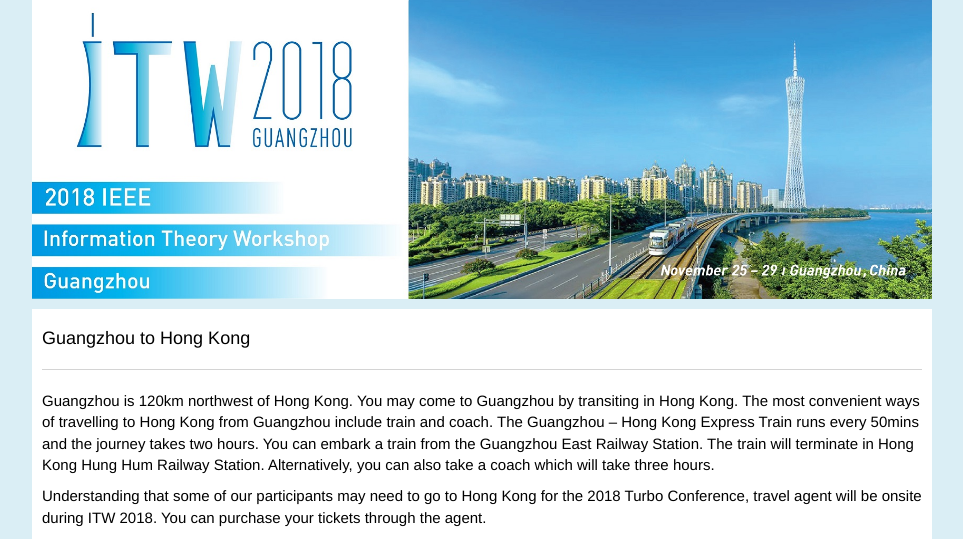
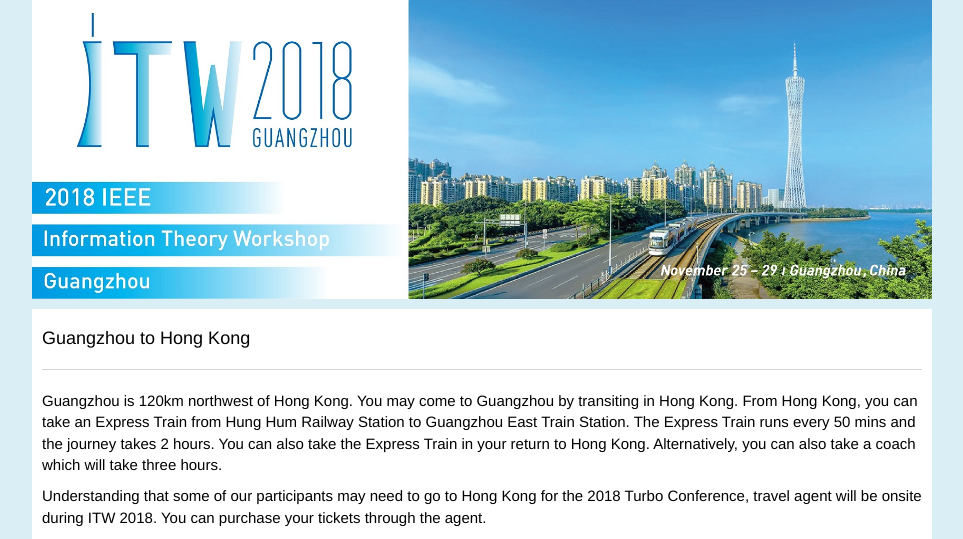
Before and after one commit to ym13349140/ITW2018, a Flask app: page /travel/Hong_Kong in a window 1280 px wide. Shown: the part 61-600 px from the top of the page, without its empty margins (158-1121 px from the left). Run offline with Flask 2, Linux system fonts and the light colour scheme; some libraries are stand-ins or nearby versions.

Commit message:
会议修改

```diff
--- a/ITW/templates/footer.html
+++ b/ITW/templates/footer.html
@@ -3,27 +3,27 @@
     <div id="sponser-content" class="row">
       <section id="sponsers">
         <div class="row">
-            <div class="col-lg-3 col-md-2 col-sm-2 col-xs-2 sponser-img">
+            <div class="col-lg-3 col-md-3 col-sm-3 col-xs-2 sponser-img">
               <a href="https://www.ieee.org/index.html" target="_blank"><img src="{{ url_for('static',filename='images/IEEE.png') }}" alt="IEEE"></a>
             </div>
-            <div class="col-lg-3 col-md-2 col-sm-2 col-xs-2 sponser-img">
+            <div class="col-lg-3 col-md-3 col-sm-3 col-xs-2 sponser-img">
               <a href="http://www.itsoc.org/" target="_blank"><img src="{{ url_for('static',filename='images/IT.png') }}" alt="IT"></a>
             </div>
-            <div class="col-lg-3 col-md-2 col-sm-2 col-xs-2 sponser-img">
+            <div class="col-lg-3 col-md-3 col-sm-3 col-xs-2 sponser-img">
               <a href="http://www.sysu.edu.cn" target="_blank"><img src="{{ url_for('static',filename='images/SYSU.jpg') }}" alt="SYSU"></a>
             </div>
-            <div class="col-lg-3 col-md-2 col-sm-2 col-xs-2 sponser-img">
+            <div class="col-lg-3 col-md-3 col-sm-3 col-xs-2 sponser-img">
               <a href="http://www.swjtu.edu.cn/" target="_blank"><img src="{{ url_for('static',filename='images/XJU.jpg') }}" alt="XJU"></a>
             </div>
         </div>
         <div class="row">
-            <div class="col-lg-3 col-md-2 col-sm-2 col-xs-2 sponser-img">
+            <div class="col-lg-3 col-md-3 col-sm-3 col-xs-2 sponser-img">
               <a href="http://www.dgut.edu.cn/" target="_blank"><img src="{{ url_for('static',filename='images/DG.jpg') }}" alt="DG"></a>
             </div>
-            <div class="col-lg-3 col-md-2 col-sm-2 col-xs-2 sponser-img">
+            <div class="col-lg-3 col-md-3 col-sm-3 col-xs-2 sponser-img">
               <a href="http://www.huawei.com/cn/" target="_blank"><img src="{{ url_for('static',filename='images/HUAWEI.png') }}" alt="HUAWEI"></a>
             </div>
-            <div class="col-lg-3 col-md-2 col-sm-2 col-xs-2 sponser-img">
+            <div class="col-lg-3 col-md-3 col-sm-3 col-xs-2 sponser-img">
               <a href="http://www.ieccr.net/cieit/index.asp" target="_blank"><img src="{{ url_for('static',filename='images/ITS.jpg') }}" alt="ITS"></a>
             </div>
         </div>
--- a/ITW/templates/papers/papers.html
+++ b/ITW/templates/papers/papers.html
@@ -10,13 +10,13 @@
             <li>Network Coding and Distributed Storage</li>
             <li>Information Theoretic Security</li>
         </ul>
-        <p>Welcome to download our <a href="{{ url_for('static',filename='images/cfp.jpg') }}">CFP flyer!</a></p>
+        <p>Welcome to download our <a href="{{ url_for('static',filename='resource/cfp.pdf') }}">CFP flyer!</a></p>
     </section>
     <section class="row">
         <h4>Author Guideline<hr></h4>
         <p>Authors are encouraged to use LaTex to prepare their manuscript that follows the <a href="http://www.ieee.org/conferences_events/conferences/publishing/templates.html"><i>IEEE conference specifications</i></a>. Submitted manuscripts should be contained within 5 pages with font size no smaller than 10 points and reasonable margins in all sides. Page numbers should be omitted. Submitted manuscripts should provide sufficient details of the research allowing reviewers to assess the originality and authenticity of the work. If full proof cannot be accommodated within 5 pages, the authors can publicize the supplementary material which can be openly accessed, and provide the specific reference. Duplicated submission to multiple conferences is strictly forbidden, but a conference presentation of a submitted journal manuscript is allowed.</p>
 
-        <p>Submission will be through EDAS which will be ready accept manuscripts in March 2018.</p>
+        <p>Submission will be through EDAS which will be ready to accept manuscripts in March 2018.</p>
     </section>
     <section class="row">
         <h4>Important Dates<hr></h4>
--- a/ITW/templates/program/full_program.html
+++ b/ITW/templates/program/full_program.html
@@ -3,6 +3,6 @@
         <h4>Full Program
             <hr>
         </h4>
-        <p>Full program of the workshop will be available on the 25th of October 2018.</p>
+        <p>Full program of the workshop will be available on October 25, 2018.</p>
     </section>
 </article>
--- a/ITW/templates/program/glance.html
+++ b/ITW/templates/program/glance.html
@@ -84,14 +84,14 @@
                         <p><span class="time-box box-2 box-left"></span><span class="time-box box-2"></span></p>
                         <p class="p-bottom"><span class="time-box box-2 box-left"></span><span class="time-box box-2"></span></p>
                     </td>
-                    <td>Excursion to Baiyun Mountain</td>
+                    <td style="padding-top: 17px;">Excursion to Baiyun Mountain</td>
                     <td>
                         <p><span class="time-box box-2 box-left"></span><span class="time-box box-2"></span></p>
                         <p class="p-bottom"><span class="time-box box-2 box-left"></span><span class="time-box box-2"></span></p>
                     </td>
                 </tr>
                 <tr>
-                    <td>Night cruise of Zhujiang River</td>
+                    <td>Pearl River night cruise</td>
                     <td>Banquet at Sky No.1 Restaurant</td>
                     <td></td>
                     <td></td>
@@ -102,6 +102,6 @@
             </div>
         </div>
         <br>
-        <p style="margin-left: 10px;">PS: Coffee and Cake are provided between sections.</p>
+        <p style="margin-left: 10px;">Note: Coffee and Cake are provided between sections.</p>
     </section>
 </article>
--- a/ITW/templates/program/plenary_talks.html
+++ b/ITW/templates/program/plenary_talks.html
@@ -3,7 +3,7 @@
         <h4>Plenary Talks
             <hr>
         </h4>
-        <p>Internationally renowned scholars will give a plenary speech each day ahead of the paper sessions. Plenary speakers will be announced later.<p>
+        <p>Internationally renowned scholars will give a plenary talk each day ahead of the paper sessions. Plenary speakers will be announced later.<p>
 
     </section>
 </article>
--- a/ITW/templates/program/social_events.html
+++ b/ITW/templates/program/social_events.html
@@ -3,7 +3,7 @@
         <h4>Welcome Reception on November 25
             <hr>
         </h4>
-        <p>Welcome reception will take place in the Main Hall of the conference venue.</p><br>
+        <p>Welcome reception will take place in the Multi-functional Hall of the conference venue.</p><br>
         <div class="row">
             <div class="col-md-6">
                 <img style="width: 100%" src="{{ url_for('static',filename='images/program/receotion_1.jpg') }}">
--- a/ITW/templates/program/tutorial_call.html
+++ b/ITW/templates/program/tutorial_call.html
@@ -5,7 +5,7 @@
         </h4>
 
         <p>
-            Two parallel tutorials will be organized in the afternoon of November 25. Each will last for 3 hours including a half an hour coffee break. We call for tutorials that represent state-of-the-art research in information and coding theory and their emerging disciplines. Tutorial proposals should be written within 2 pages, highlighting the title, abstract, impact and outline of contents. The proposals should be submitted together with a CV of the presenter(s).
+            Two parallel tutorials will be organized in the afternoon of November 25. Each will last for 3 hours including a 30 minutes coffee break. We call for tutorials that represent state-of-the-art research in information and coding theory and their emerging disciplines. Tutorial proposals should be written within 2 pages, highlighting the title, abstract, impact and outline of contents. The proposals should be submitted together with a CV of the presenter(s).
         </p>
 
         <p>Please submit your proposal to our tutorial chairs:<br>
--- a/ITW/templates/travel/guangzhou.html
+++ b/ITW/templates/travel/guangzhou.html
@@ -9,7 +9,7 @@
         <div>
             <p>Guangzhou, also traditionally known as Canton, is the third city in mainland China after Beijing and Shanghai. It is often referred as the southern capital of China. Bred by the Pearl River (Zhu Jiang), the city has over 2000 years’ history continuously written by its people’s enterprising spirit and open-mindedness. It has been a major terminus of the ancient Maritime Silk Road and continues to play an important role in China’s recent Belt and Road Initiative. The twice-a-year Canton Fair galvanizes merchants around the world, still being the oldest and largest trade fair of China. Forbes ranked Guangzhou the best commercial city in the mainland.</p>
 
-            <p>Coming to Guangzhou, you can experience the city’s vibrant culture of traditional and modern, oriental and western, delicate but pragmatic. The Chen Clan Academy demonstrates the traditional Cantonese architecture and shows you rich ancient artifacts. The Sun Yat-sen Memorial Hall exhibits the city’s revolutionary past and shows you China’s footprints towards modernization. The Shamian Island, home of rich western architectures, is a tranquil reminders of the colonial European period. The Canton Tower, the city’s modern landmark, oversees the booming skyscrapers represented by the IFC Tower, the City Library, the Guangdong Museum, the Guangzhou Opera House and many others. </p>
+            <p>Coming to Guangzhou, you can experience the city’s vibrant culture of traditional and modern, oriental and western, delicate but pragmatic. The Chen Clan Academy demonstrates the traditional Cantonese architecture and shows you rich ancient artifacts. The Sun Yat-sen Memorial Hall exhibits the city’s revolutionary past and shows you China’s footprints towards modernization. The Shamian Island, home of rich western architectures, is a tranquil reminder of the colonial European period. The Canton Tower, the city’s modern landmark, oversees the modern architectures represented by the IFC Tower, the City Library, the Guangdong Museum, the Guangzhou Opera House and many others. </p>
         </div>
     </section>
 
--- a/ITW/templates/travel/hongkong.html
+++ b/ITW/templates/travel/hongkong.html
@@ -4,7 +4,7 @@
             <hr>
         </h4>
         <div>
-            <p>Guangzhou is 120km northwest of Hong Kong. You may come to Guangzhou by transiting in Hong Kong. The most convenient ways of travelling to Hong Kong from Guangzhou include train and coach. The Guangzhou – Hong Kong Express Train runs every 50mins and the journey takes two hours. You can embark a train from the Guangzhou East Railway Station. The train will terminate in Hong Kong Hung Hum Railway Station. Alternatively, you can also take a coach which will take three hours.</p>
+            <p>Guangzhou is 120km northwest of Hong Kong. You may come to Guangzhou by transiting in Hong Kong. From Hong Kong, you can take an Express Train from Hung Hum Railway Station to Guangzhou East Train Station. The Express Train runs every 50 mins and the journey takes 2 hours. You can also take the Express Train in your return to Hong Kong. Alternatively, you can also take a coach which will take three hours.</p>
             <p>Understanding that some of our participants may need to go to Hong Kong for the 2018 Turbo Conference, travel agent will be onsite during ITW 2018. You can purchase your tickets through the agent.</p>
         </div>
     </section>
--- a/ITW/templates/travel/visa.html
+++ b/ITW/templates/travel/visa.html
@@ -16,7 +16,7 @@
             </p>
             <p>Australia, Belgium, Canada, Denmark, France, Germany, India, Indonesia, Italy, Japan, Malaysia, Republic of Korea, The Netherlands, Singapore, Spain, South Africa, Sweden, Thailand, Turkey, United Kingdom.</p>
             <p>Citizens of the USA can <a href="http://www.china-embassy.org/eng/" target="_blank">click here</a>.</p>
-            <p>Citizens of other counties can visit the corresponding Chinese Embassy in your country to apply for a Chinese Visa.</p>
+            <p>Citizens of other counties can visit the nearest Chinese Consulate to apply for a Chinese visa.</p>
         </div>
     </section>
     <section class="row">
--- a/ITW/templates/venue/venue.html
+++ b/ITW/templates/venue/venue.html
@@ -1,7 +1,7 @@
 <article>
     <section class="row" style="margin-top: 20px;">
         <p>
-            The conference will take place in <a href="http://www.syskaifeng.com/en_US/index.html">Sun Yat-sen Kaifeng Hotel</a> which is a four-star standard boutique hotel of 296 guest rooms. It locates within the university campus that hosts many historic architectures and artifacts (<a href="{{ url_for("travel.sysu") }}">University map</a>). It is also on the Pearl River bank with most of its guestrooms enjoying a panoramic view of the city’s modern presentation.
+            The conference will take place in <a href="http://www.syskaifeng.com/en_US/index.html">Sun Yat-sen Kaifeng Hotel</a> which is a four-star standard boutique hotel of 296 guestrooms. It locates within the university campus that hosts many historic architectures and artifacts (<a href="{{ url_for("travel.sysu") }}">University map</a>). It is also on the Pearl River bank with most of its guestrooms enjoying a nice view of the city’s modern presentation.
         </p>
     </section>
 
@@ -13,7 +13,7 @@
             </div>
             <div class="col-lg-6 col-md-6 col-sm-6" style="margin-bottom: 20px; ">
                 <div><img src="{{ url_for('static',filename='images/venue/1.jpg') }}" width="100%"></div>
-                <div class="text-center"><h4>The Main Hall</h4></div>
+                <div class="text-center"><h4>Multi-functional Hall</h4></div>
             </div>
 
         </div>
```
Also changed, not shown: ITW/templates/main/home.html (+5 -5 lines), ITW/templates/travel/sysu.html (+5 -4 lines), ITW/static/images/program/pearl_2.jpg, ITW/static/images/program/temp.jpg (added), 2 other files.
